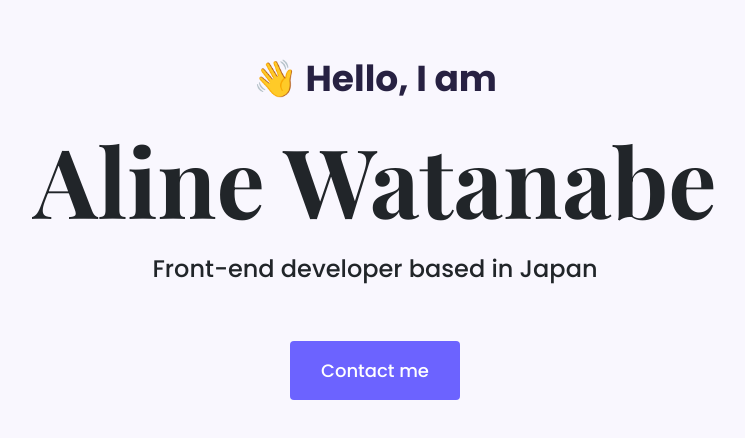
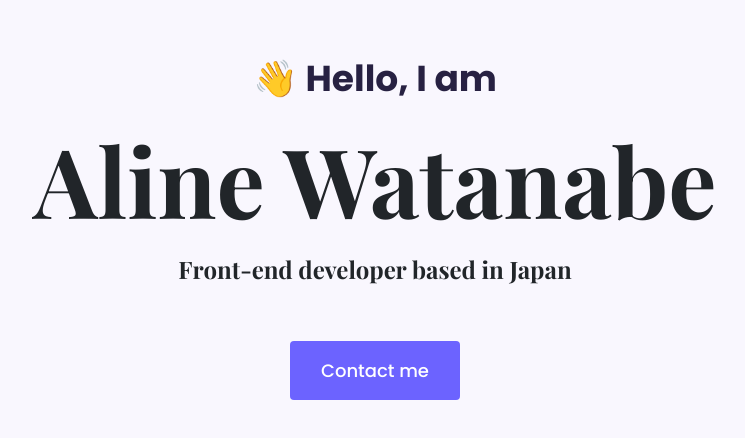
Before and after one commit to alineayumiw/portfolio-project, a plain HTML site: page index.html in a window 1280 px wide. Shown: the part 108-546 px from the top of the page, without its empty margins (265-1010 px from the left). Drawn offline with nearby package versions, Linux system fonts and the light colour scheme.

Commit message:
Changed font

```diff
--- a/styles/portfolio.css
+++ b/styles/portfolio.css
@@ -16,6 +16,7 @@ h1 {
 }
 
 h2 {
+  font-family: var(--heading-font-family);
   font-size: 24px;
   line-height: 2;
 }
```
